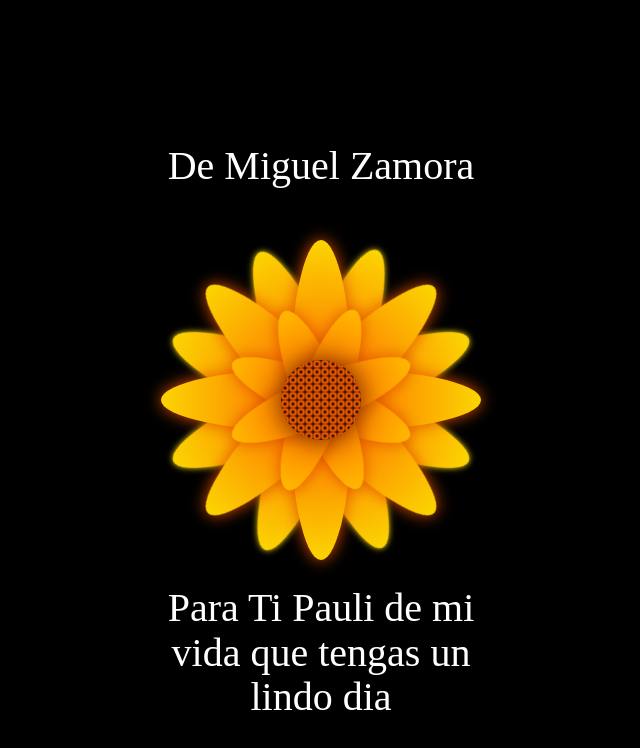
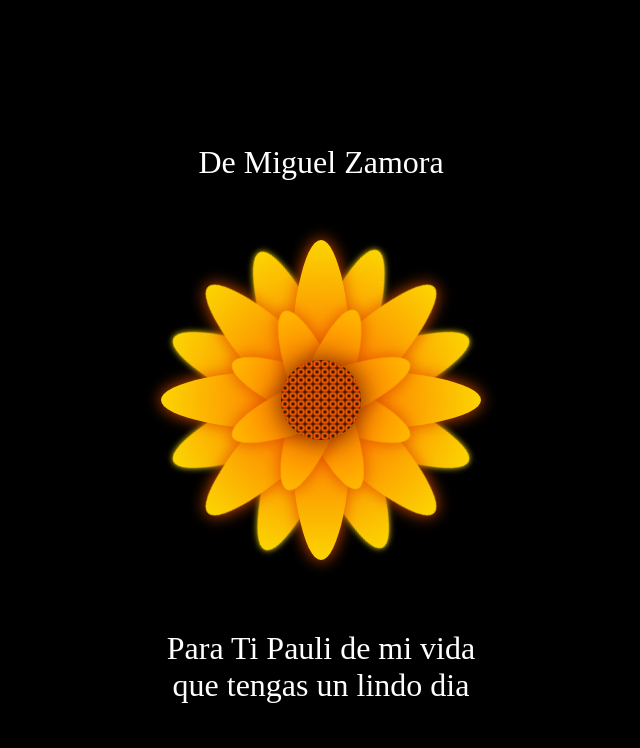
Before and after one commit to MiguelZr-09/MiguelZr-09.github.io, a plain HTML site: page index.html in a window 1280 px wide. Shown: the whole page, without its empty margins (319-959 px from the left). Drawn offline with Linux system fonts and the light colour scheme.

Commit message:
Update index.css

```diff
--- a/CSS/index.css
+++ b/CSS/index.css
@@ -27,7 +27,7 @@ body {
       position: absolute;
       text-align: center;
       color: #fff;
-      font-size: 25px;
+      font-size: 20px;
   }
 
   .text-above {
@@ -35,7 +35,7 @@ body {
   }
 
   .text-below {
-      bottom: -100px;
+      bottom: -90px;
   }
   @keyframes pulsate {
     0% {
```
